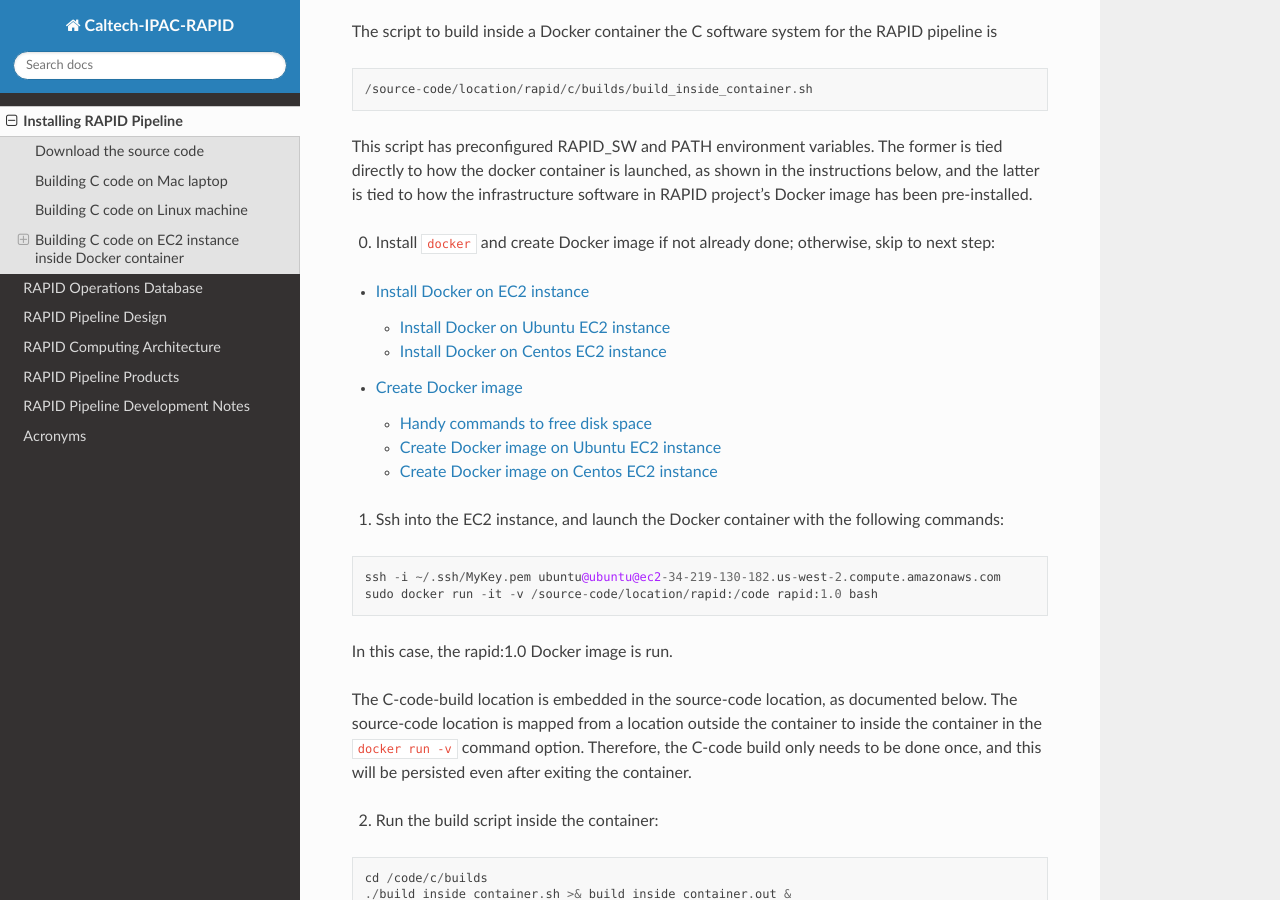
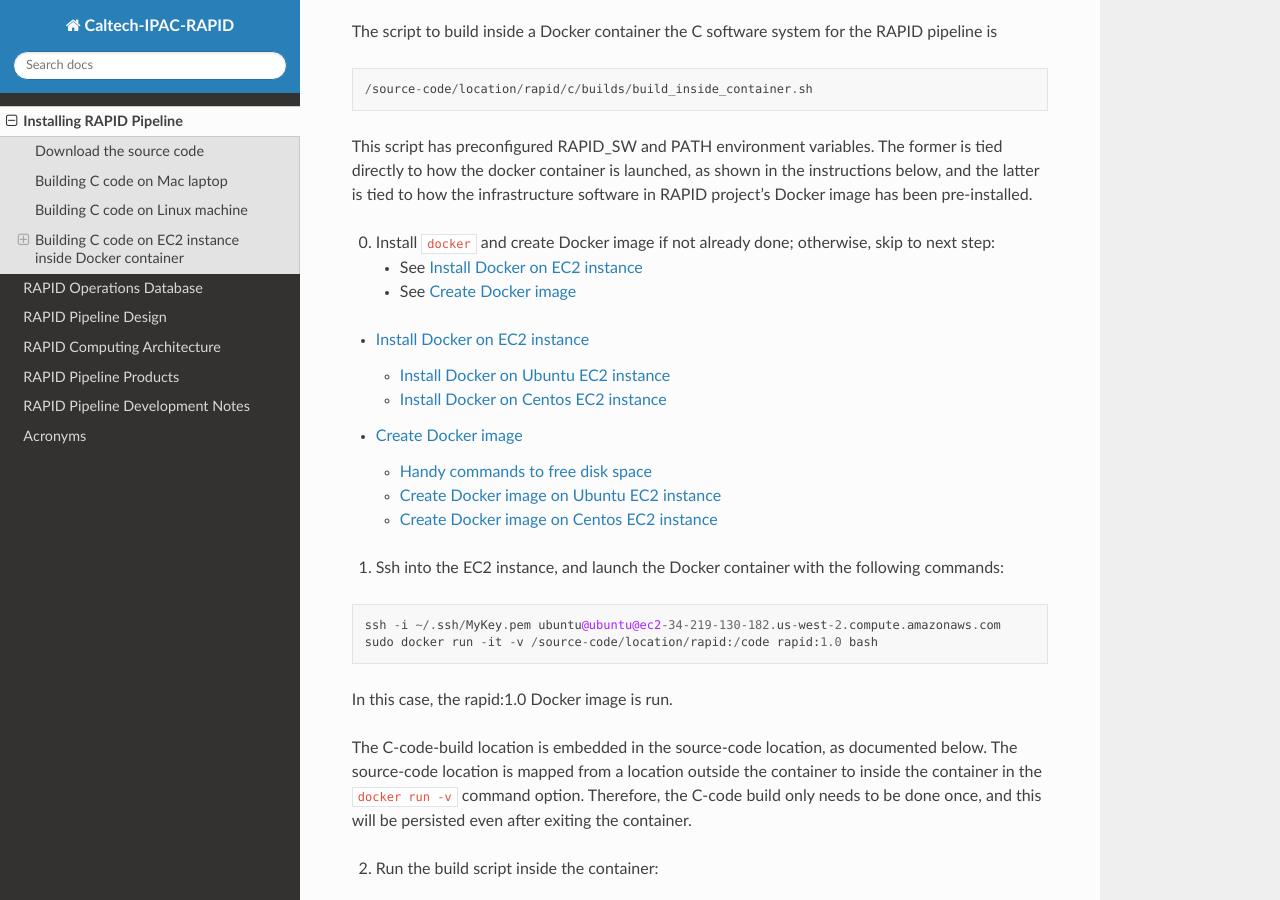
Before and after one commit to Caltech-IPAC/rapid, a Sphinx documentation site: the page built from docs/source/install/install.rst, in a window 1280 px wide and 900 px high, scrolled down 2862 px. Built offline with Sphinx 7.4.7 and the Read the Docs theme 3.1.0, drawn with Linux system fonts in a browser that asks for light colours.

Commit message:
Experiments with document links.

```diff
--- a/docs/source/conf.py
+++ b/docs/source/conf.py
@@ -32,6 +32,7 @@ release = '0.1'
 # ones.
 extensions = [
     'sphinx_rtd_theme',
+    'sphinx.ext.intersphinx',
 ]
 
 # Add any paths that contain templates here, relative to this directory.
--- a/docs/source/install/install.rst
+++ b/docs/source/install/install.rst
@@ -154,6 +154,11 @@ RAPID project's Docker image has been pre-installed.
 0. Install ``docker`` and create Docker image if not already done;
    otherwise, skip to next step:
 
+   * See :doc:`Install Docker on EC2 instance </install/docker>`
+
+   * See :doc:`Create Docker image </install/docker_image>`
+
+
 .. toctree::
    :maxdepth: 3
 
```
